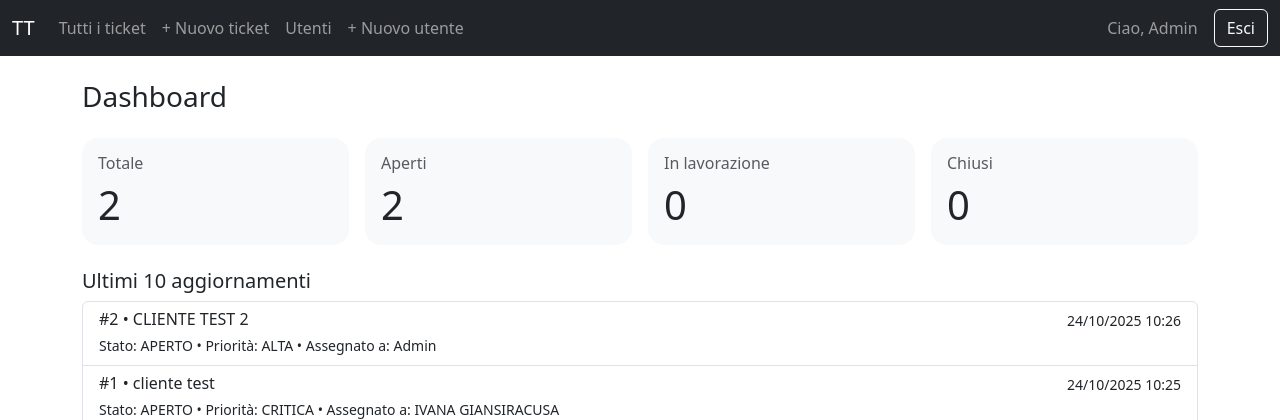
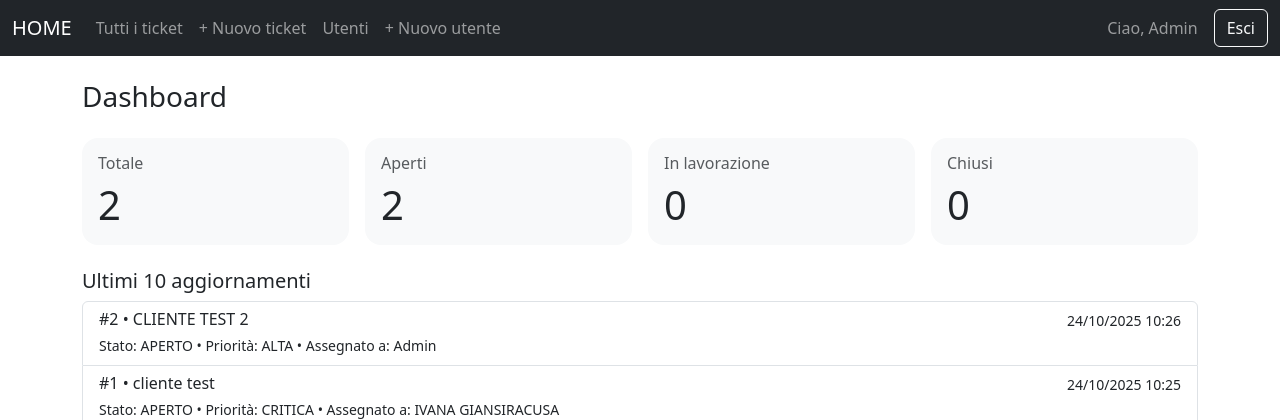
Before and after one commit to FabioBaldi/ticket-system, a Flask app: page / in a window 1280 px wide. Shown: the top 420 px of the page. Run offline with Flask 3, Linux system fonts and the light colour scheme; a user stored in the database is signed in.

Commit message:
Update base.html

```diff
--- a/templates/base.html
+++ b/templates/base.html
@@ -10,7 +10,7 @@
 <body>
 <nav class="navbar navbar-expand-lg navbar-dark bg-dark">
   <div class="container-fluid">
-    <a class="navbar-brand" href="{{ url_for('index') }}">TT</a>
+    <a class="navbar-brand" href="{{ url_for('index') }}">HOME</a>
     <button class="navbar-toggler" type="button" data-bs-toggle="collapse" data-bs-target="#nav">
       <span class="navbar-toggler-icon"></span>
     </button>
```
